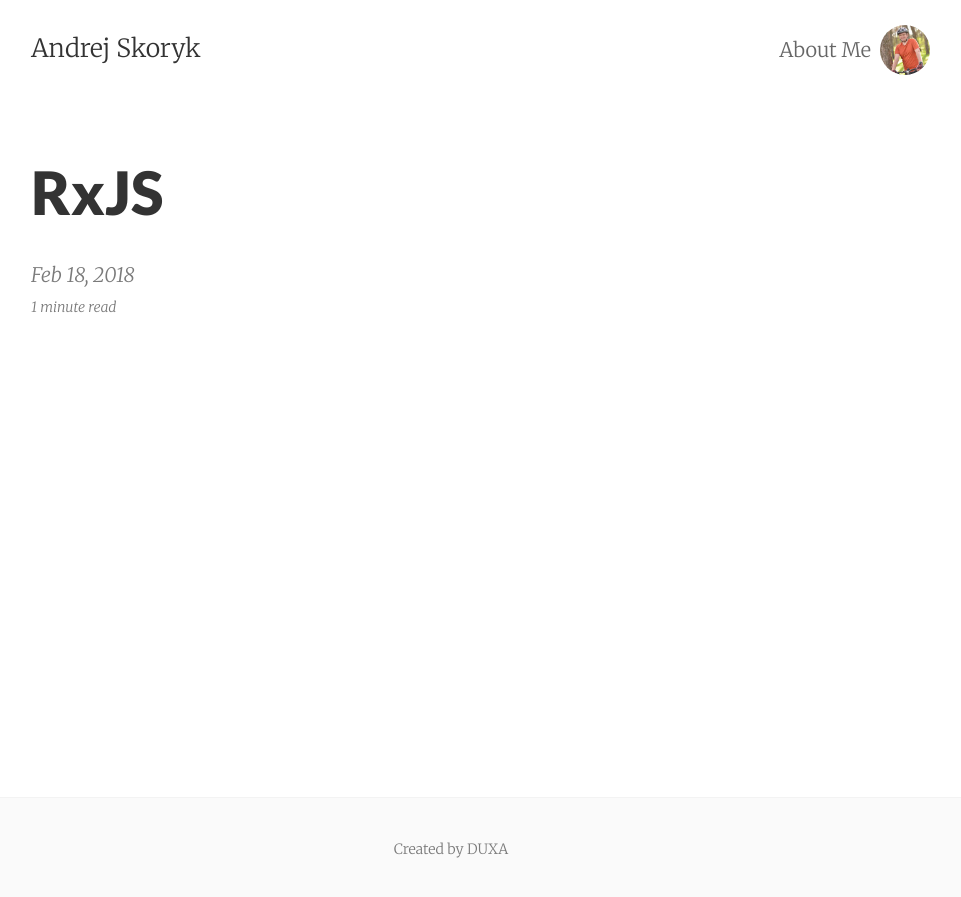
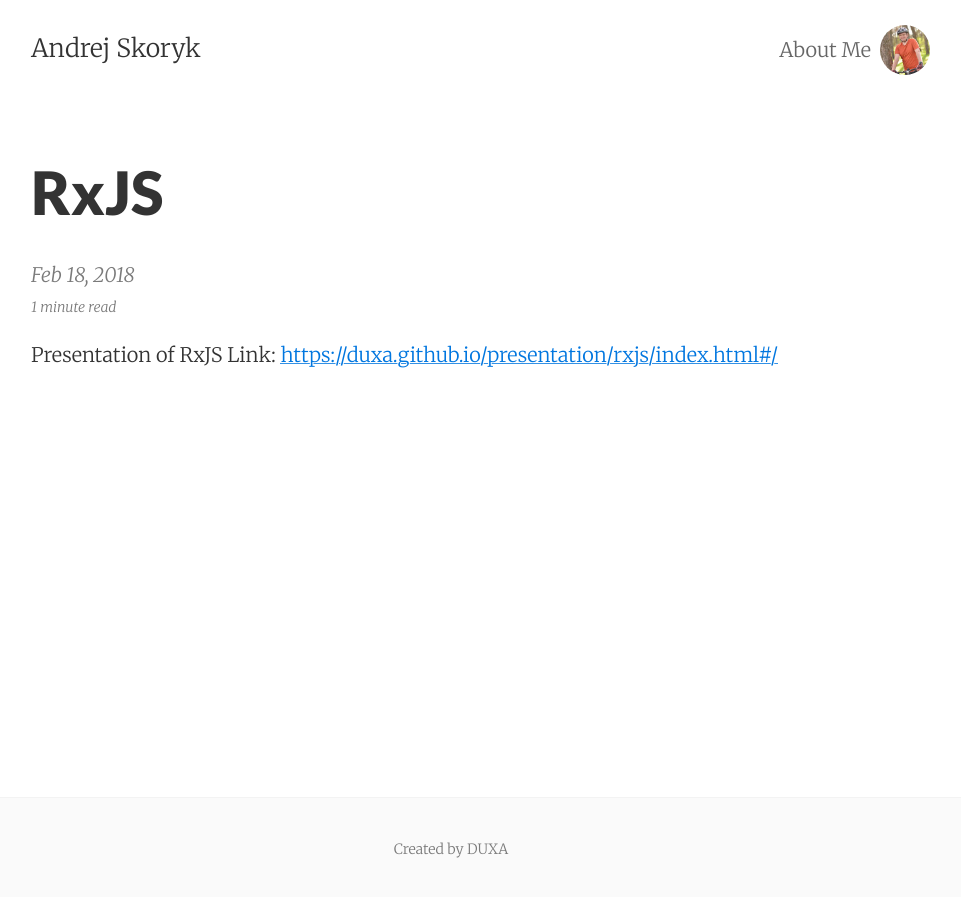
Before and after one commit to duxa/duxa.github.io, a Jekyll site: the page built from _posts/2018-02-18-RxJS.md, in a window 1280 px wide. Shown: the top 897 px of the page, without its empty margins (189-1150 px from the left). Built offline with Jekyll 4.4.1, drawn with Linux system fonts in a browser that asks for light colours.

Commit message:
rxjs post

```diff
--- a/_posts/2018-02-18-RxJS.md
+++ b/_posts/2018-02-18-RxJS.md
@@ -5,3 +5,6 @@ date:       2018-02-18
 summary:    RxJS sample
 show: true
 ---
+
+Presentation of RxJS
+Link: <a href="/presentation/rxjs/index.html#/">https://duxa.github.io/presentation/rxjs/index.html#/</a>
--- a/presentation/rxjs/index.html
+++ b/presentation/rxjs/index.html
@@ -28,7 +28,7 @@
 			<div class="slides">
 
 				<section data-transition="convex-in concave-out">
-					<h3>TypeScript Innovations</h3>
+					<h3>RxJS examples</h3>
 					<small>Andrej Skoryk</small>
 				</section>
 				<section>
```
